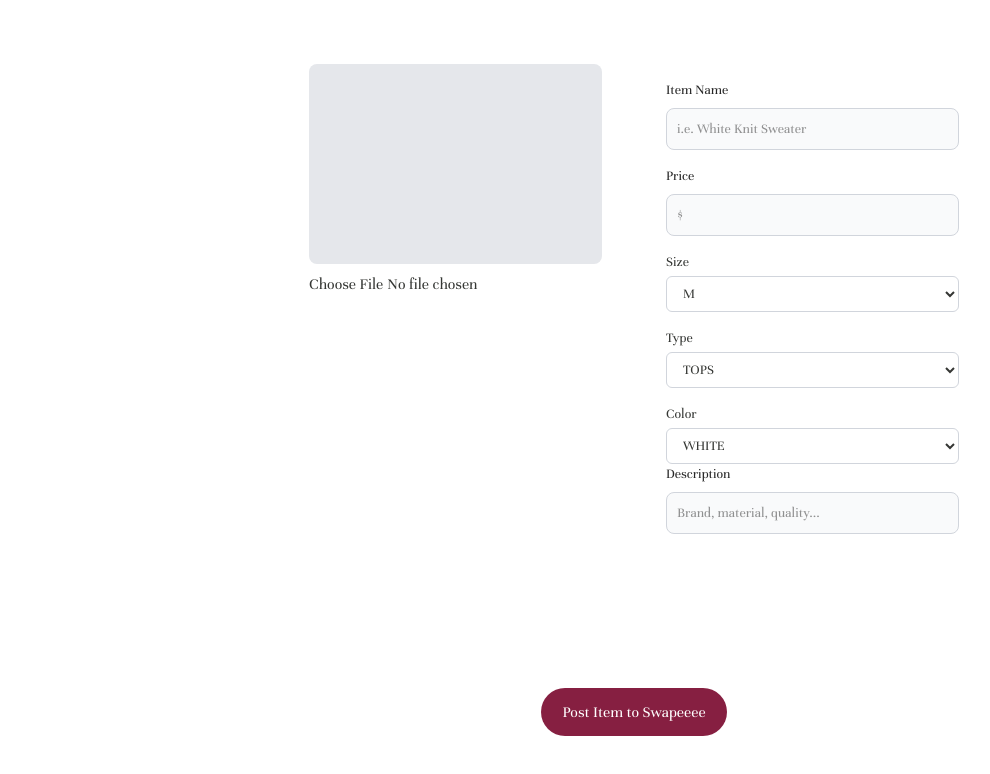
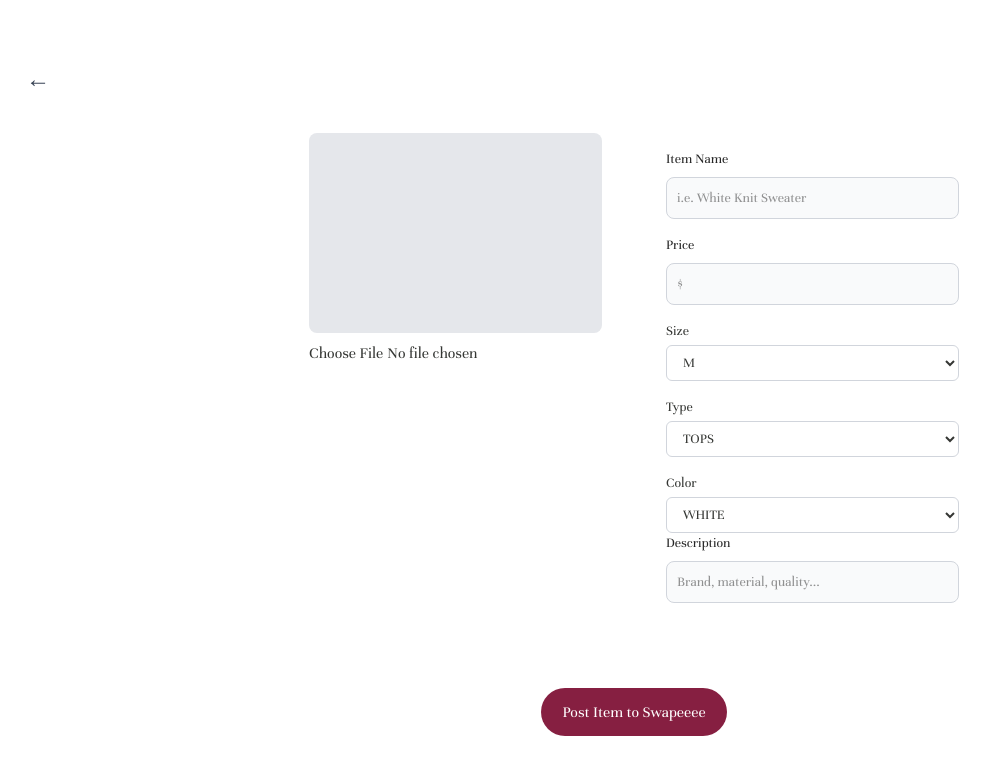
Before and after one commit to HolyNamesAcademy/Projects-II-25-26, a Next.js app in the folder frontend/: page /sell/add-item in a window 1280 px wide. Shown: the top 774 px of the page, without its empty margins (6-996 px from the left). Built offline with nearby package versions, Linux system fonts and the light colour scheme.

Commit message:
added back buttons and cancel buttons

```diff
--- a/frontend/src/app/sell/[id]/page.tsx
+++ b/frontend/src/app/sell/[id]/page.tsx
@@ -122,6 +122,7 @@ export default function SellerItemEdit() {
           initialItem={item}
           submitLabel="Save changes"
           onSuccess={() => router.push("/sell")}
+          onCancel={() => router.push("/sell")}
         />
         <div className="w-full flex justify-center pb-8">
           <div className="max-w-xs w-full">
--- a/frontend/src/app/sell/add-item/page.tsx
+++ b/frontend/src/app/sell/add-item/page.tsx
@@ -1,7 +1,16 @@
 "use client";
 
+import { useRouter } from "next/navigation";
 import ItemForm from "@/components/itemForm";
 
 export default function AddItemPage() {
-  return <ItemForm mode="create" submitLabel="Post Item to Swapeeee" />;
+  const router = useRouter();
+
+  return (
+    <ItemForm
+      mode="create"
+      submitLabel="Post Item to Swapeeee"
+      onCancel={() => router.push("/sell")}
+    />
+  );
 }
--- a/frontend/src/components/itemForm.tsx
+++ b/frontend/src/components/itemForm.tsx
@@ -23,6 +23,7 @@ export type ItemFormProps = {
   initialItem?: Item | null;
   submitLabel: string;
   onSuccess?: () => void;
+  onCancel?: () => void;
 };
 
 export default function ItemForm({
@@ -31,6 +32,7 @@ export default function ItemForm({
   initialItem,
   submitLabel,
   onSuccess,
+  onCancel,
 }: ItemFormProps) {
   const [_imageFile, setImageFile] = useState<File | null>(null);
   const [previewUrl, setPreviewUrl] = useState<string | null>(null);
@@ -120,6 +122,16 @@ export default function ItemForm({
 
   return (
     <section className="min-h-screen flex flex-col justify-between mx-4 py-8 bg-white md:py-16 dark:bg-neutral-700 antialiased">
+      {onCancel && (
+        <button
+          type="button"
+          onClick={onCancel}
+          className="self-start ml-4 mb-4 text-2xl font-bold text-gray-700 dark:text-white hover:text-gray-900 dark:hover:text-gray-200 transition-colors"
+          aria-label="Go back"
+        >
+          ←
+        </button>
+      )}
       <div className="max-w-screen-xl px-4 mx-auto 2xl:px-0">
         <div className="lg:grid lg:grid-cols-2 lg:gap-8 xl:gap-16">
           <div className="shrink-0 max-w-md lg:max-w-lg mx-auto">
```
